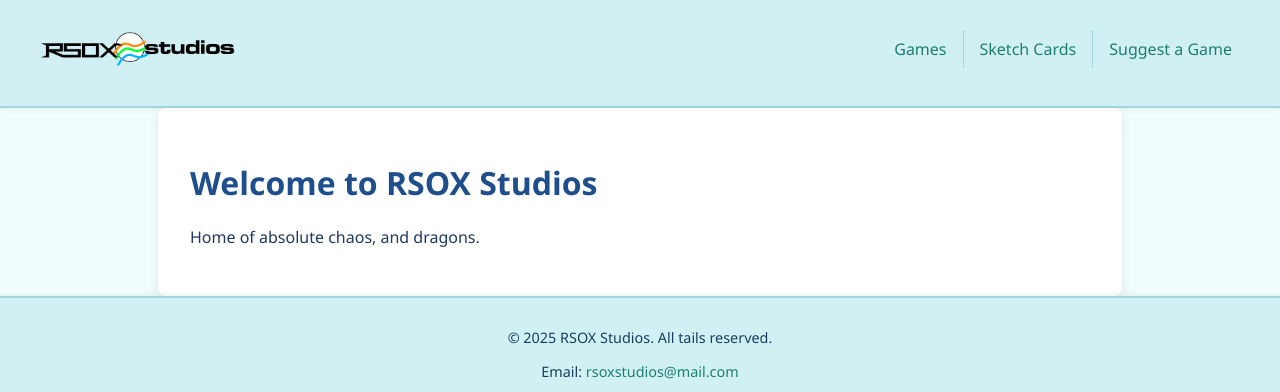
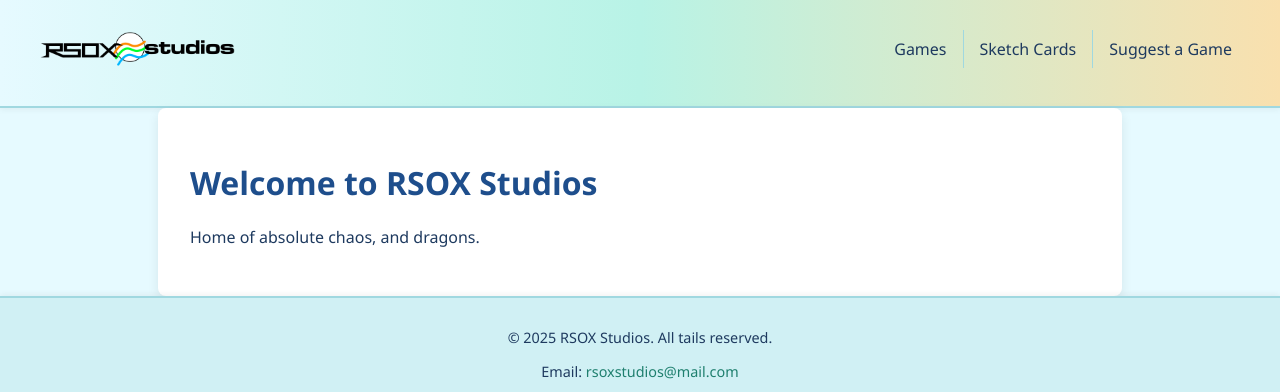
Before and after one commit to RSOXStudios/rsoxstudios.github.io, a plain HTML site: page index.html in a window 1280 px wide. Shown: the top 392 px of the page. Drawn offline with Linux system fonts and the light colour scheme; files whose address does not match are found by name.

Commit message:
Update styles.css

```diff
--- a/styles.css
+++ b/styles.css
@@ -1,6 +1,6 @@
 /* Base Styles */
 body {
-  background-color: #f0fdfc; /* soft mint */
+  background-color: #e6faff; /* light blue */
   color: #1e3a5f; /* deep blue for text */
   font-family: 'Segoe UI', 'Helvetica Neue', Arial, sans-serif;
   margin: 0;
@@ -9,12 +9,12 @@ body {
 
 /* Header & Navigation */
 .navbar {
-  background-color: #d0f0f4; /* light aqua */
+  background: linear-gradient(to right, #e6faff, #b8f3e6, #f9e0ae); /* light blue → mint green → pastel orange */
   padding: 1rem 2rem;
   display: flex;
   justify-content: space-between;
   align-items: center;
-  border-bottom: 2px solid #a0d8e0; /* bottom divider */
+  border-bottom: 2px solid #a0d8e0;
   box-shadow: 0 2px 6px rgba(0, 0, 0, 0.05);
 }
 
@@ -52,14 +52,14 @@ body {
   display: block;
   padding: 0.5rem 1rem;
   text-decoration: none;
-  color: #1e7f6e; /* soft green */
+  color: #1e3a5f;
   font-weight: 500;
   transition: background-color 0.3s ease;
 }
 
 .nav-links a:hover {
-  background-color: #b8f3e6; /* mint hover */
-  color: #145c4c;
+  background-color: rgba(255, 255, 255, 0.2);
+  border-radius: 4px;
 }
 
 /* Main Content */
```
